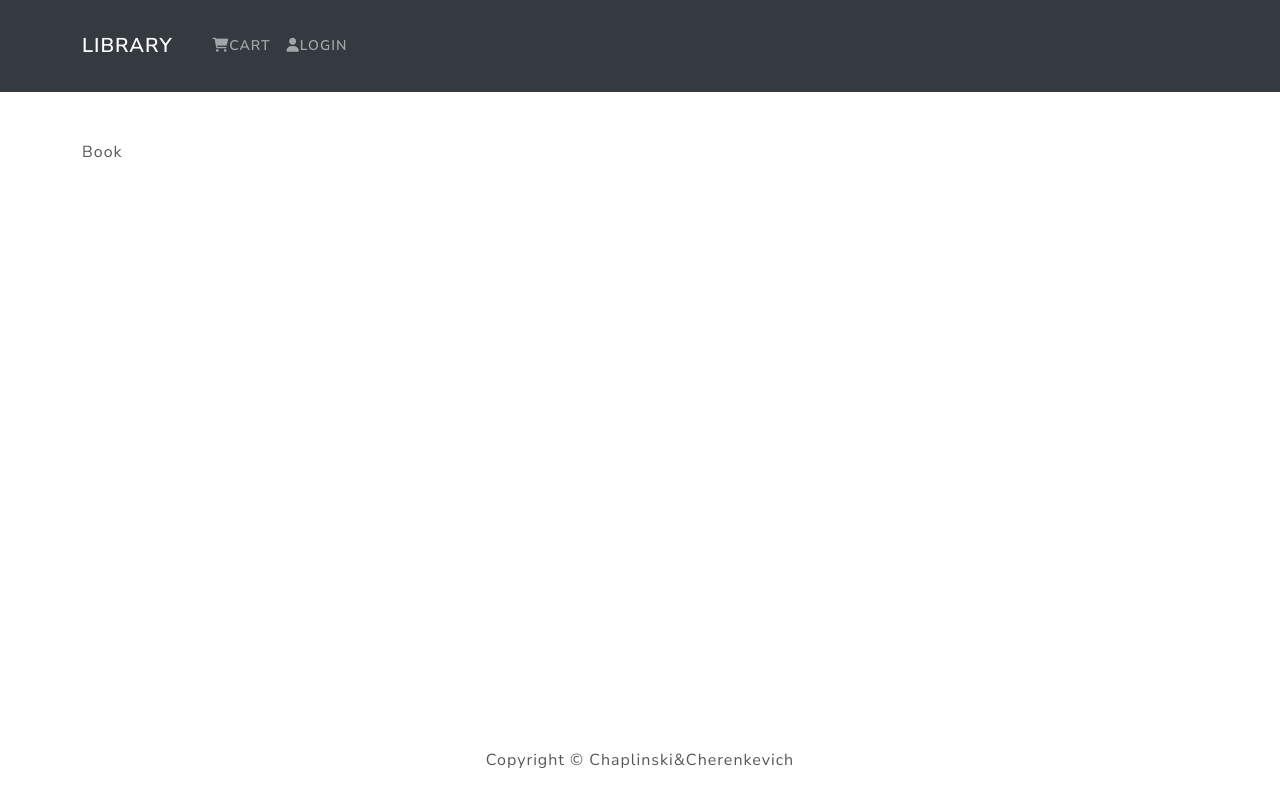
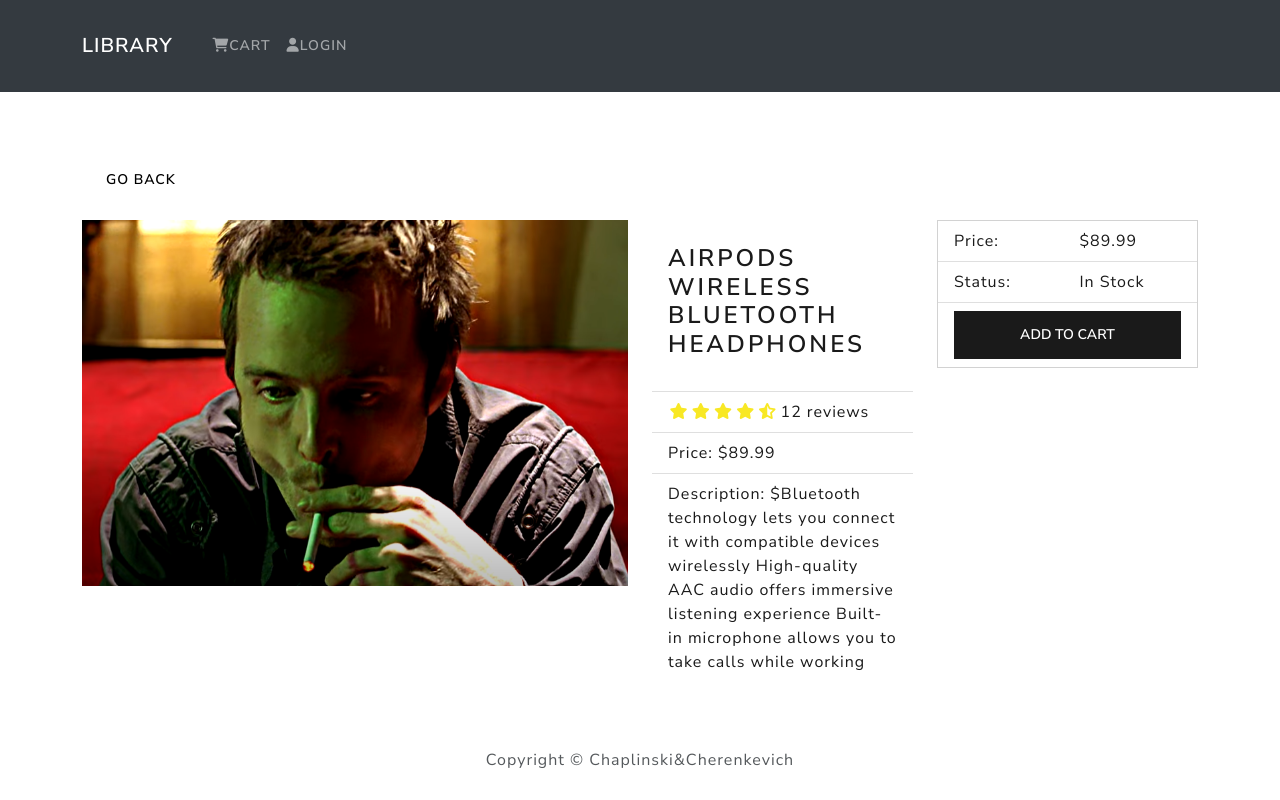
Before and after one commit to BillySadge/trpo-tofi, a React (Create React App) app in the folder library/frontend/: page /book/1 in a window 1280 px wide. Built offline with nearby package versions, Linux system fonts and the light colour scheme.

Commit message:
mark up book screen

```diff
--- a/library/frontend/src/screens/BookScreen.js
+++ b/library/frontend/src/screens/BookScreen.js
@@ -1,11 +1,77 @@
 import React from 'react'
+import { Link, useParams } from 'react-router-dom'
+import { Row, Col, Image, ListGroup, Button, Card } from 'react-bootstrap'
+import Rating from '../components/Rating'
+import books from '../books'
 
-function BookScreen() {
-  return (
-    <div>
-      Book
-    </div>
-  )
+function BookScreen({...match }) {
+    const {id} = useParams()
+    const book = books.find((book) => book._id === id)
+    return (
+        <div>
+            <Link to='/' className='btn btn-light my-3'>Go Back</Link>
+            <Row>
+
+                <Col md={6}>
+                    <Image src={book.image} alt={book.name} fluid />
+                </Col>
+
+                <Col md={3}>
+                    <ListGroup variant="flush">
+
+                        <ListGroup.Item>
+                            <h3>{book.name}</h3>
+                        </ListGroup.Item>
+
+                        <ListGroup.Item>
+                            <Rating value={book.rating} text={`${book.numReviews} reviews`} color={'#f8e825'} />
+                        </ListGroup.Item>
+
+                        <ListGroup.Item>
+                            Price: ${book.price}
+                        </ListGroup.Item>
+
+                        <ListGroup.Item>
+                            Description: ${book.description}
+                        </ListGroup.Item>
+
+                    </ListGroup>
+                </Col>
+
+                <Col md={3}>
+                    <Card>
+                        <ListGroup variant='flush'>
+
+                            <ListGroup.Item>
+                                <Row>
+                                    <Col>Price:</Col>
+                                    <Col>
+                                        <strong>${book.price}</strong>
+                                    </Col>
+                                </Row>
+                            </ListGroup.Item>
+
+                            <ListGroup.Item>
+                                <Row>
+                                    <Col>Status:</Col>
+                                    <Col>
+                                        <strong>{book.countInStock > 0 ? 'In Stock' : 'Out of Stock'}</strong>
+                                    </Col>
+                                </Row>
+                            </ListGroup.Item>
+
+                            <ListGroup.Item>
+                                <div class="d-grid gap-2">
+                                    <Button class="btn btn-primary" disabled={book.countInStock === 0} type="button">ADD TO CART</Button>
+                                </div>
+                            </ListGroup.Item>
+
+                        </ListGroup>
+                    </Card>
+                </Col>
+            </Row>
+        </div>
+    )
 }
 
 export default BookScreen
```
